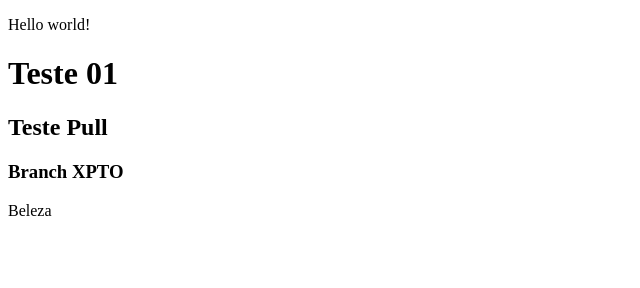
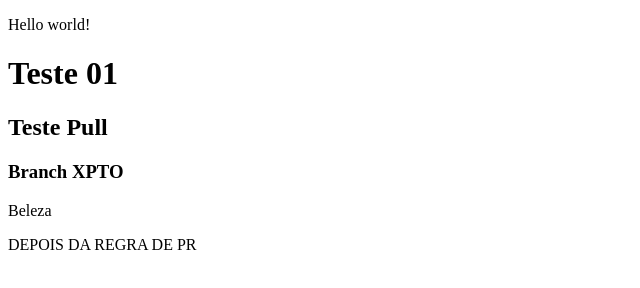
Before and after one commit to danbatalha/exercicio-teste-github, a plain HTML site: page index.html in a window 1280 px wide. Shown: the whole page, without its empty margins (0-640 px from the left). Drawn offline with Linux system fonts and the light colour scheme.

Commit message:
Depois da PR

```diff
--- a/index.html
+++ b/index.html
@@ -12,5 +12,6 @@
     <h2>Teste Pull</h2>
     <h3>Branch XPTO</h3>
     <span>Beleza</span>
+    <p>DEPOIS DA REGRA DE PR</p>
 </body>
 </html>
```
